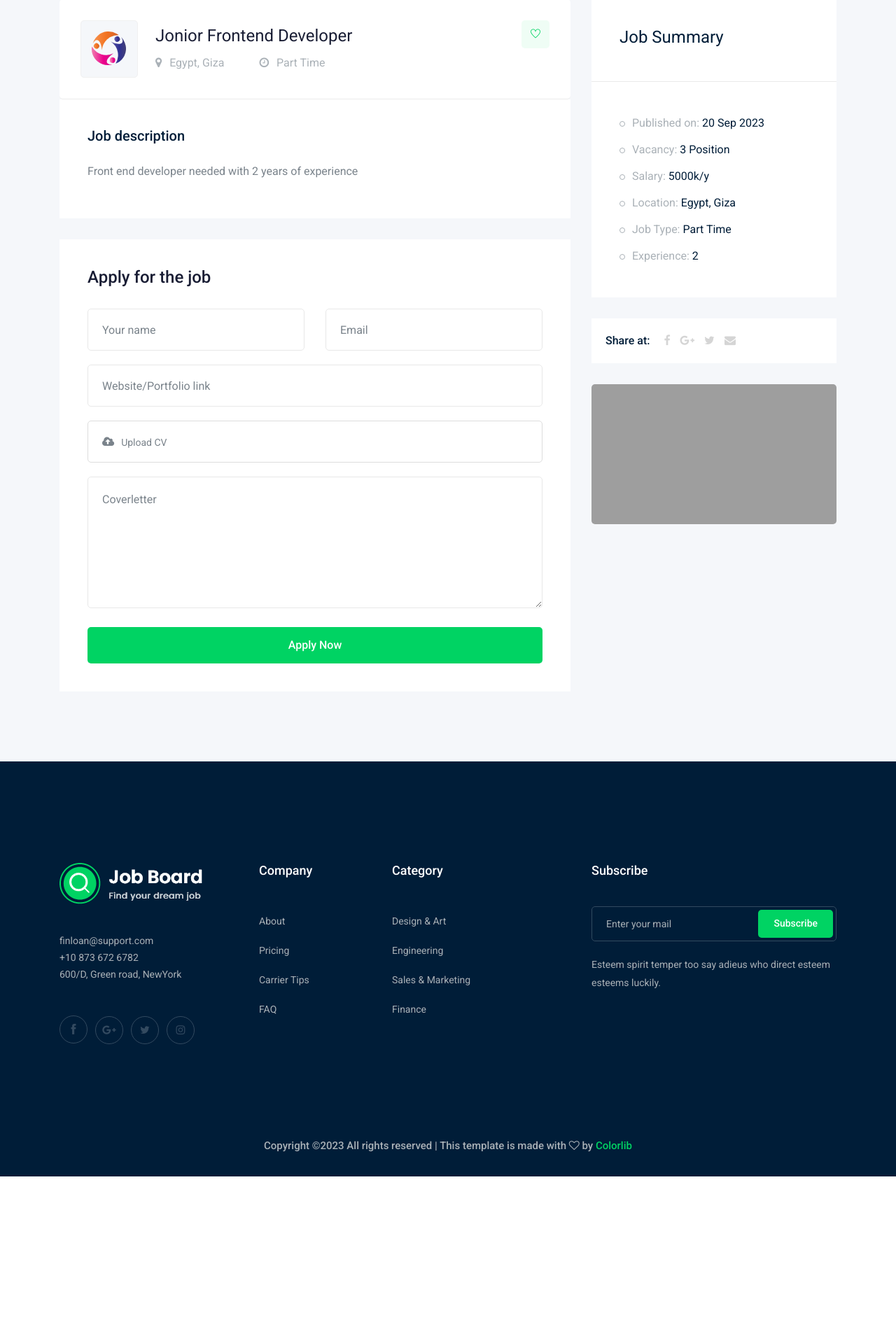
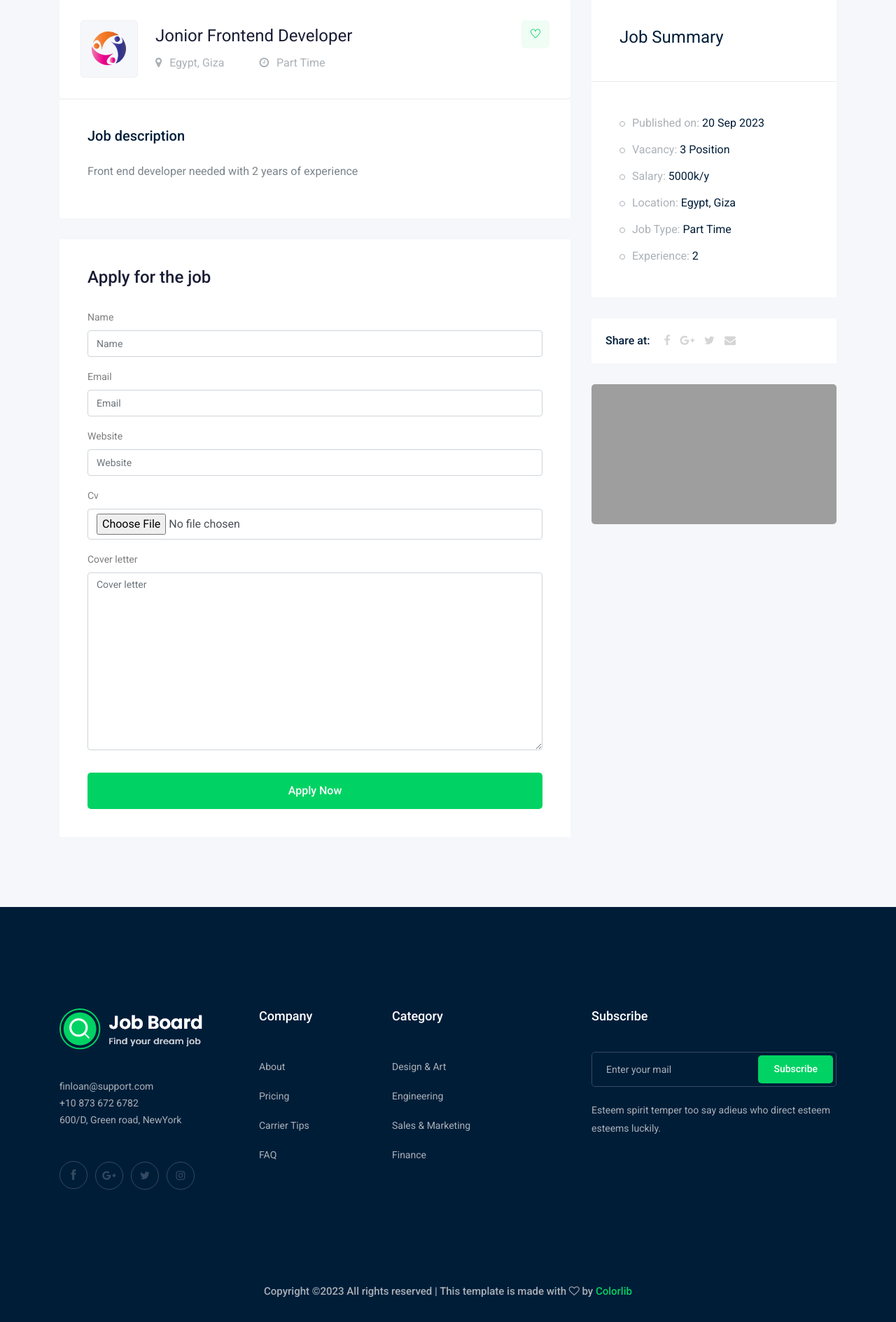
Before and after one commit to mahmoudhaney/Jobs, a Django app: page /jobs/5 in a window 1280 px wide. Shown: the part 452-2341 px from the top of the page at 70% size. Before the commit the page ends 2133 px from the top, so only its background shows below. Run offline with Django 4.2, Linux system fonts and the light colour scheme; data comes from the database, SQL or seed files in the repository; both versions use the stored data as it was after the commit; a map, chart or similar area stays blank; some libraries are stand-ins or nearby versions; grey boxes are pictures that could not be loaded.

Commit message:
Job Applying Form is done

```diff
--- a/job/admin.py
+++ b/job/admin.py
@@ -1,5 +1,6 @@
 from django.contrib import admin
-from .models import Category, Job
+from .models import Category, Job, Candidate
 
 admin.site.register(Category)
 admin.site.register(Job)
+admin.site.register(Candidate)
--- a/job/forms.py
+++ b/job/forms.py
@@ -1,8 +1,14 @@
 from django import forms
-from .models import Job
+from .models import Job, Candidate
 
 class JobForm(forms.ModelForm):
     class Meta:
         model = Job
         fields = '__all__'
         exclude = ('owner',)
+
+class CandidateForm(forms.ModelForm):
+    class Meta:
+        model = Candidate
+        fields = '__all__'
+        exclude = ('job',)
--- a/job/models.py
+++ b/job/models.py
@@ -40,3 +40,15 @@ class Job(models.Model):
 
     def __str__(self) -> str:
         return self.title
+
+class Candidate(models.Model):
+    name = models.CharField(max_length=50)
+    email = models.EmailField(max_length=254)
+    website = models.URLField()
+    cv = models.FileField(upload_to='candidatesCVs/')
+    cover_letter = models.TextField(max_length=500)
+    created_at = models.DateTimeField(auto_now=True)
+    job = models.ForeignKey(Job, related_name='apply_job', on_delete=models.CASCADE)
+
+    def __str__(self) -> str:
+        return self.name
--- a/job/templates/job_details.html
+++ b/job/templates/job_details.html
@@ -1,4 +1,6 @@
 {% extends "base.html" %}
+{% load bootstrap5 %}
+
 {% block content %}
 
     <!-- bradcam_area  -->
@@ -52,46 +54,10 @@
                     </div>
                     <div class="apply_job_form white-bg">
                         <h4>Apply for the job</h4>
-                        <form action="#">
-                            <div class="row">
-                                <div class="col-md-6">
-                                    <div class="input_field">
-                                        <input type="text" placeholder="Your name">
-                                    </div>
-                                </div>
-                                <div class="col-md-6">
-                                    <div class="input_field">
-                                        <input type="text" placeholder="Email">
-                                    </div>
-                                </div>
-                                <div class="col-md-12">
-                                    <div class="input_field">
-                                        <input type="text" placeholder="Website/Portfolio link">
-                                    </div>
-                                </div>
-                                <div class="col-md-12">
-                                    <div class="input-group">
-                                        <div class="input-group-prepend">
-                                          <button type="button" id="inputGroupFileAddon03"><i class="fa fa-cloud-upload" aria-hidden="true"></i>
-                                          </button>
-                                        </div>
-                                        <div class="custom-file">
-                                          <input type="file" class="custom-file-input" id="inputGroupFile03" aria-describedby="inputGroupFileAddon03">
-                                          <label class="custom-file-label" for="inputGroupFile03">Upload CV</label>
-                                        </div>
-                                      </div>
-                                </div>
-                                <div class="col-md-12">
-                                    <div class="input_field">
-                                        <textarea name="#" id="" cols="30" rows="10" placeholder="Coverletter"></textarea>
-                                    </div>
-                                </div>
-                                <div class="col-md-12">
-                                    <div class="submit_btn">
-                                        <button class="boxed-btn3 w-100" type="submit">Apply Now</button>
-                                    </div>
-                                </div>
-                            </div>
+                        <form method="POST" enctype="multipart/form-data">
+                            {% csrf_token %}
+                            {% bootstrap_form form %}
+                            <button class="boxed-btn3 w-100 mt-3" type="submit">Apply Now</button>
                         </form>
                     </div>
                 </div>
--- a/job/views.py
+++ b/job/views.py
@@ -2,7 +2,7 @@ from django.shortcuts import render, redirect
 from .models import Job
 from django.core.paginator import Paginator
 from .filters import JobFilter
-from .forms import JobForm
+from .forms import JobForm, CandidateForm
 from django.urls import reverse
 
 '''
@@ -41,7 +41,17 @@ def dashboard(request):
 def job_details(request, id):
     job_details = Job.objects.get(id=id)
 
-    context = {'job': job_details}
+    if request.method == 'POST':
+        form = CandidateForm(request.POST, request.FILES)
+        if form.is_valid():
+            my_form = form.save(commit=False)
+            my_form.job = job_details
+            my_form.save()
+            return redirect('jobs:job_details', id=id)
+    else:
+        form = CandidateForm()
+
+    context = {'job': job_details, 'form': form}
     return render(request, 'job_details.html', context)
 
 def add_job(request):
```
Also changed, not shown: db.sqlite3, job/migrations/0004_alter_job_job_type_candidate.py (added), 8 other files.
